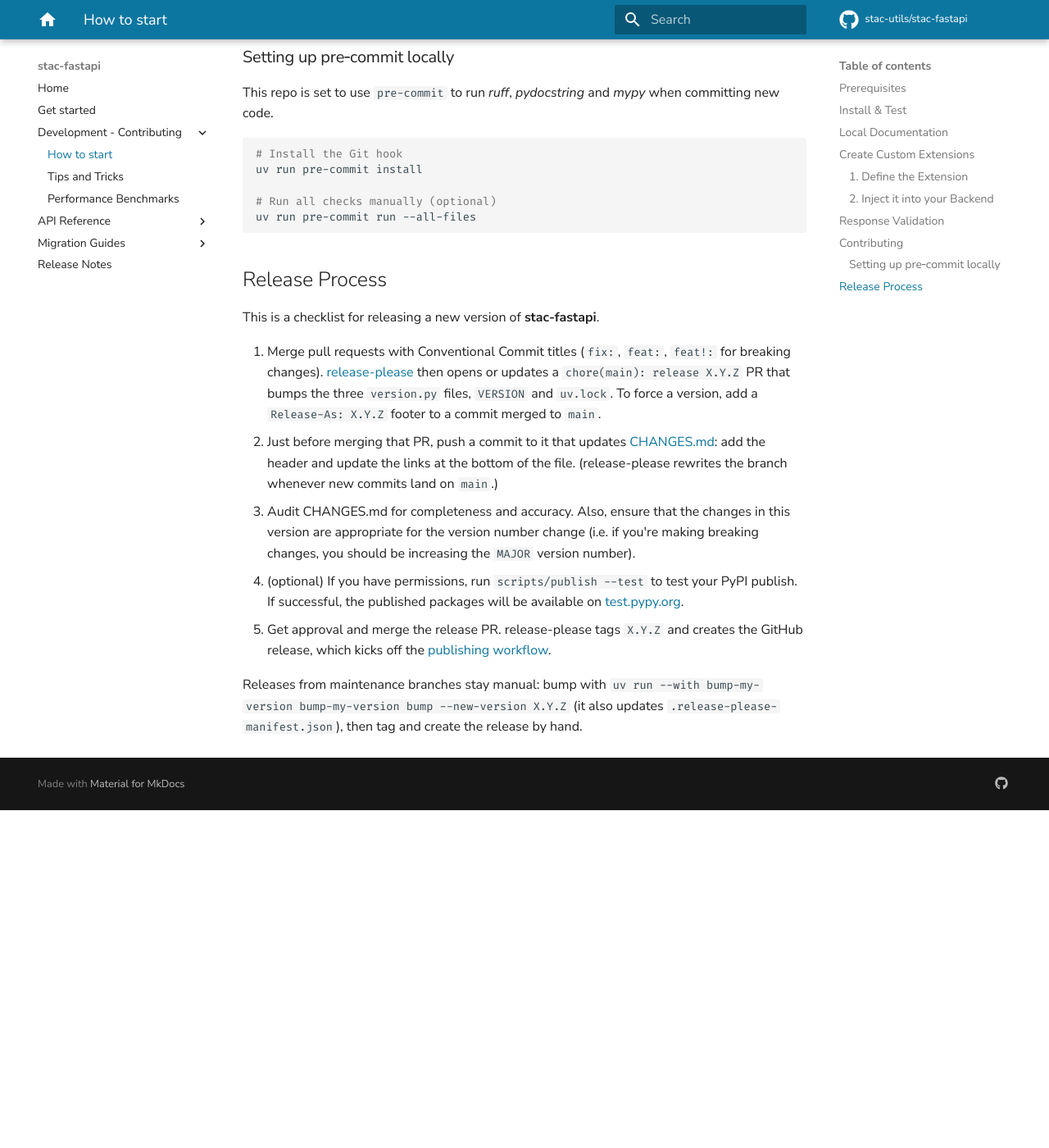
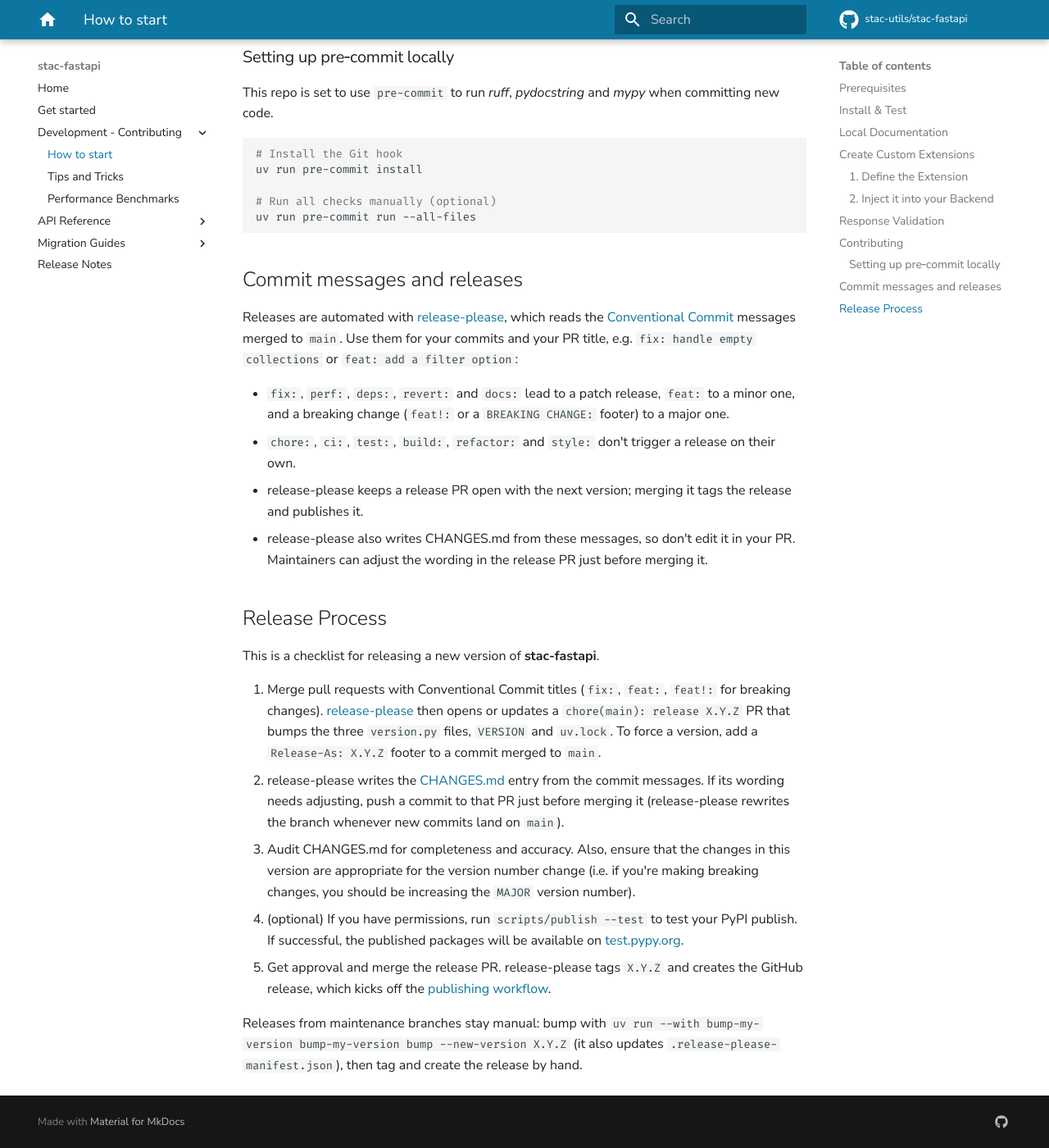
Before and after one commit to stac-utils/stac-fastapi, an MkDocs documentation site: the page built from docs/src/contributing.md, in a window 1280 px wide and 1400 px high, scrolled down 2385 px. Shown: the whole window at 82% size. Built offline with MkDocs 1.6.1 and Material for MkDocs 9.7.7, drawn with Linux system fonts in a browser that asks for light colours; comment, search, counter and statistics services are not loaded; before the commit the page ends 3373 px from its top, so only the background shows below that.

Commit message:
chore: let release-please write the changelog
Same convention as titiler-pgstac. CONTRIBUTING now explains which commit types cut a release, and the release docs and templates no longer ask for hand-written entries.

````diff
--- a/docs/src/contributing.md
+++ b/docs/src/contributing.md
@@ -102,12 +102,21 @@
 uv run pre-commit run --all-files
 ```
 
+## Commit messages and releases
+
+Releases are automated with [release-please](https://github.com/googleapis/release-please), which reads the [Conventional Commit](https://www.conventionalcommits.org/) messages merged to `main`. Use them for your commits and your PR title, e.g. `fix: handle empty collections` or `feat: add a filter option`:
+
+- `fix:`, `perf:`, `deps:`, `revert:` and `docs:` lead to a patch release, `feat:` to a minor one, and a breaking change (`feat!:` or a `BREAKING CHANGE:` footer) to a major one.
+- `chore:`, `ci:`, `test:`, `build:`, `refactor:` and `style:` don't trigger a release on their own.
+- release-please keeps a release PR open with the next version; merging it tags the release and publishes it.
+- release-please also writes CHANGES.md from these messages, so don't edit it in your PR. Maintainers can adjust the wording in the release PR just before merging it.
+
 ## Release Process
 
 This is a checklist for releasing a new version of **stac-fastapi**.
 
 1. Merge pull requests with Conventional Commit titles (`fix:`, `feat:`, `feat!:` for breaking changes). [release-please](https://github.com/googleapis/release-please) then opens or updates a `chore(main): release X.Y.Z` PR that bumps the three `version.py` files, `VERSION` and `uv.lock`. To force a version, add a `Release-As: X.Y.Z` footer to a commit merged to `main`.
-2. Just before merging that PR, push a commit to it that updates [CHANGES.md](./CHANGES.md): add the header and update the links at the bottom of the file. (release-please rewrites the branch whenever new commits land on `main`.)
+2. release-please writes the [CHANGES.md](./CHANGES.md) entry from the commit messages. If its wording needs adjusting, push a commit to that PR just before merging it (release-please rewrites the branch whenever new commits land on `main`).
 3. Audit CHANGES.md for completeness and accuracy. Also, ensure that the changes in this version are appropriate for the version number change (i.e. if you're making breaking changes, you should be increasing the `MAJOR` version number).
 4. (optional) If you have permissions, run `scripts/publish --test` to test your PyPI publish. If successful, the published packages will be available on <http://test.pypy.org>.
 5. Get approval and merge the release PR. release-please tags `X.Y.Z` and creates the GitHub release, which kicks off the [publishing workflow](.github/workflows/publish.yml).
--- a/release-please-config.json
+++ b/release-please-config.json
@@ -2,7 +2,6 @@
   "packages": {
     ".": {
       "release-type": "python",
-      "skip-changelog": true,
       "package-name": "stac-fastapi",
       "changelog-path": "CHANGES.md",
       "include-v-in-tag": false,
````
Also changed, not shown: CHANGES.md (+0 -3 lines), .github/pull_request_template.md.
